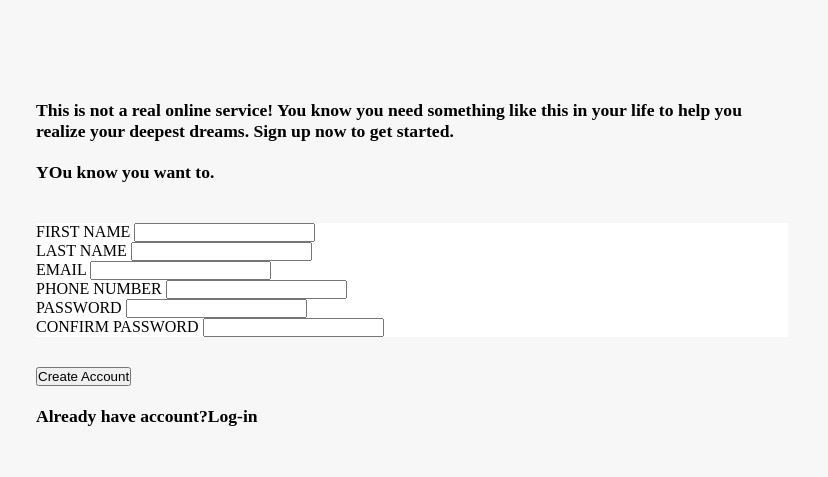
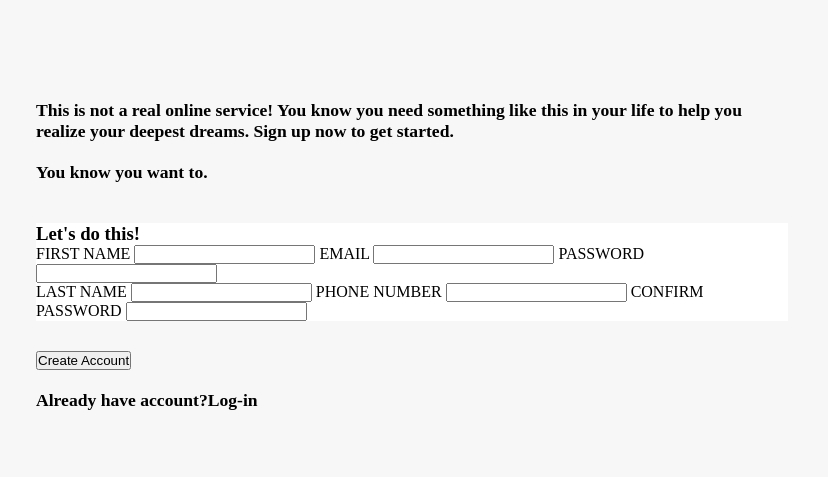
Before and after one commit to rishard06/Sign-up-form-project, a plain HTML site: page index.html in a window 1280 px wide. Shown: the top 477 px of the page, 452-1280 px from the left. Drawn offline with Linux system fonts and the light colour scheme.

Commit message:
updating the html, adding a proper div to seperate some parts in the page

```diff
--- a/index.html
+++ b/index.html
@@ -17,38 +17,35 @@
 	</div>
 	<div class="left-side">
   	<p>This is not a real online service! You know you need something like this in your life to help you realize your deepest dreams. Sign up now to get started.</p>
-  	<p>YOu know you want to.</p>
+  	<p>You know you want to.</p>
   <form action="/Sign-up Form" method="post">
   	<div class="inputs">
-			<ul>
-			  <li>
+	  	<h3>Let's do this!</h3>
+		  <div class="both">
+				<div class="form left">
 			  	<label for="first-name">FIRST NAME</label>
 			  	<input type="text" name="first-name" id="first-name" value="" />
-			  </li>
-			  <li>
+
+			  	<label for="email">EMAIL</label>
+			  	<input type="email" name="email" id="email"/>
+
+			  	<label for="password">PASSWORD</label>
+			  	<input type="password" name="password" id="password"/>
+				</div>
+				<div class="form right">
 			  	<label for="last-name">LAST NAME</label>
 			  	<input type="text" name="last-name" id="last-name" value="" />
-			  </li>
-			  <li>
-			  	<label for="email">EMAIL</label>
-			  	<input type="email" name="email" id="email"/>
-			  </li>
-			  <li>
+
 			  	<label for="phone-number">PHONE NUMBER</label>
 			  	<input type="number" name="phone-number" id="phone-number"/>
-			  </li>
-			  <li>
-			  	<label for="password">PASSWORD</label>
-			  	<input type="password" name="password" id="password"/>
-			  </li>
-			  <li>
+
 			  	<label for="confirm-password">CONFIRM PASSWORD</label>
 			  	<input type="password" name="confirm-password" id="confirm-password"/>
-			  </li>
-			</ul>
+				</div>
+		  </div>
   	</div>
 		<button type="submit">Create Account</button>
-		<p>Already have account?<span>Log-in</span></p>
+		<p class="bottom-question">Already have account?<span class="login">Log-in</span></p>
   </form>
 	</div>
 </body>
```
